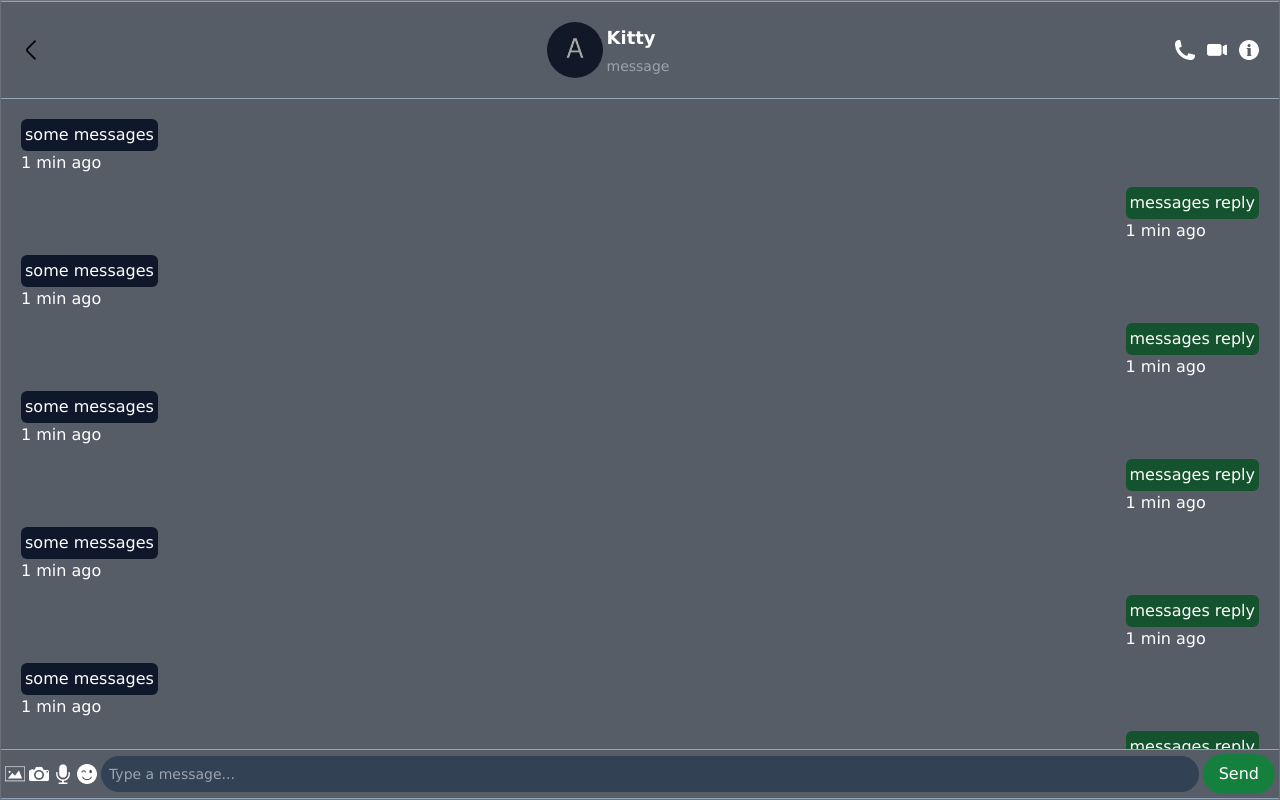
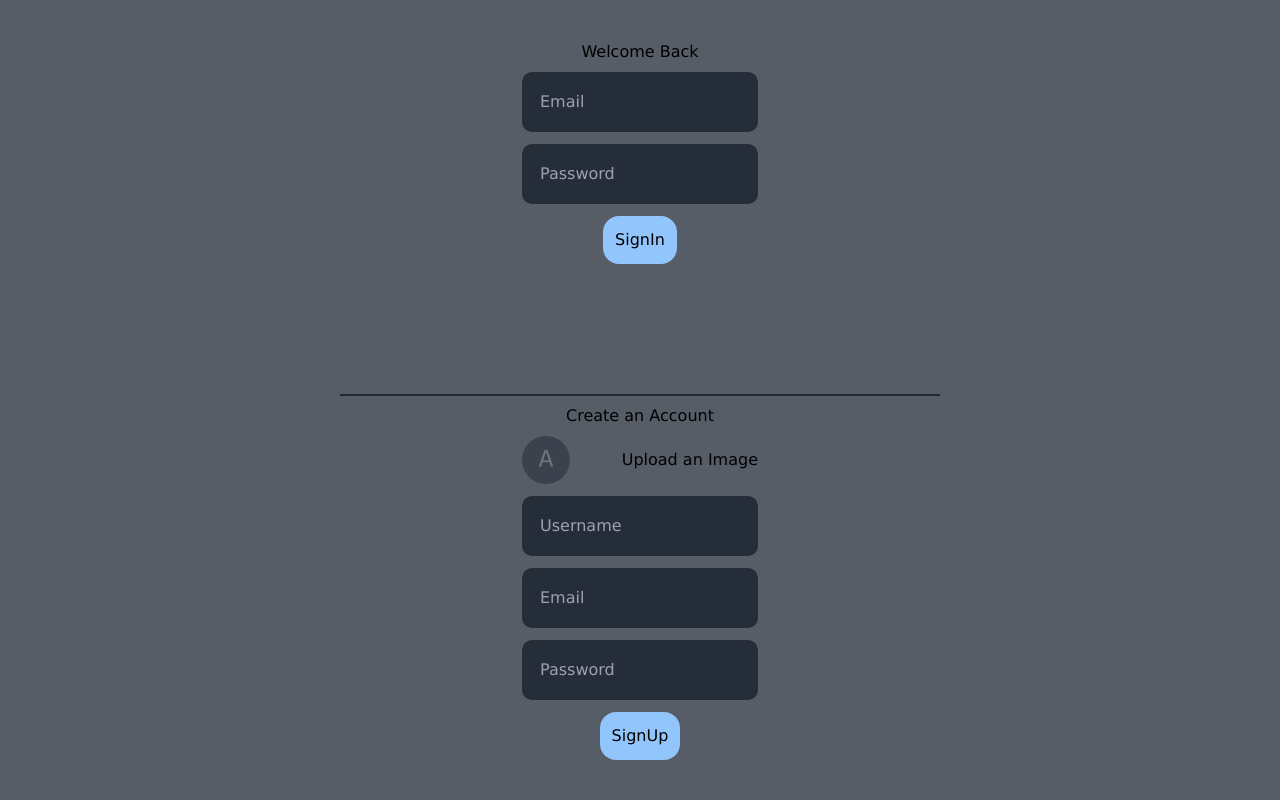
Before and after one commit to Monk-Codes/sparkii, a React (Vite) app: page /chat in a window 1280 px wide. Built offline with nearby package versions, Linux system fonts and the light colour scheme.

Commit message:
until notification

```diff
--- a/package.json
+++ b/package.json
@@ -13,7 +13,8 @@
   "emoji-picker-react": "^4.9.3",
   "react": "^18.2.0",
   "react-dom": "^18.2.0",
-  "react-router-dom": "^6.23.1"
+  "react-router-dom": "^6.23.1",
+  "react-toastify": "^10.0.5"
  },
  "devDependencies": {
   "@types/react": "^18.2.66",
--- a/src/App.jsx
+++ b/src/App.jsx
@@ -1,17 +1,30 @@
 import Chat from "./components/chat/Chat";
 import ChatDetail from "./components/detail/ChatDetail";
 import List from "./components/list/List";
+
 import { BrowserRouter, Route, Routes } from "react-router-dom";
+import LoginPage from "./components/login/LoginPage";
+import Notification from "./components/notification/Notification";
 const App = () => {
+ const user = false;
  return (
   <>
+   <div className="container">
+    {user ? (
      <BrowserRouter>
       <Routes>
+       <>
         <Route path="/" element={<List />} />
         <Route path="/chat" element={<Chat />} />
         <Route path="/detail" element={<ChatDetail />} />
+       </>
       </Routes>
      </BrowserRouter>
+    ) : (
+     <LoginPage />
+    )}
+    <Notification />
+   </div>
   </>
  );
 };
--- a/src/components/chat/Chat.jsx
+++ b/src/components/chat/Chat.jsx
@@ -1,5 +1,5 @@
 import EmojiPicker from "emoji-picker-react";
-import { useState } from "react";
+import { useEffect, useRef, useState } from "react";
 import { useNavigate } from "react-router-dom";
 
 const Chat = () => {
@@ -9,6 +9,10 @@ const Chat = () => {
   setText((prev) => prev + e.emoji);
   setShowEmoji(false);
  };
+ const endRef = useRef(null);
+ useEffect(() => {
+  endRef.current?.scrollIntoView({ behavior: "smooth" });
+ });
  const navigate = useNavigate();
  return (
   <>
@@ -67,6 +71,7 @@ const Chat = () => {
          <span>1 min ago</span>
         </div>
        </div>
+
        <div className="messageMy max-w-48 flex gap-1 flex-col self-end">
         <div className="texts">
          <p className="bg-green-900 rounded-md p-1">messages reply</p>
@@ -116,6 +121,7 @@ const Chat = () => {
         </div>
        </div>
        {/* card end */}
+       <div ref={endRef}></div>
       </div>
 
       <div className="bottom p-1 gap-1 flex items-center justify-between border-t-slate-400 border-t mb-auto">
--- a/src/components/detail/ChatDetail.jsx
+++ b/src/components/detail/ChatDetail.jsx
@@ -68,6 +68,7 @@ const ChatDetail = () => {
        </div>
        {/* Setting end */}
        <button className=" bg-red-400 hover:bg-red-500 max-w-48 items-center cursor-pointer rounded-full p-2">Block User</button>
+       <button className=" bg-red-400 hover:bg-red-500 max-w-48 items-center cursor-pointer rounded-full p-2">Logout</button>
       </div>
      </div>
     </div>
--- /dev/null
+++ b/src/components/login/LoginPage.jsx
@@ -0,0 +1,57 @@
+import { useState } from "react";
+import { toast } from "react-toastify";
+
+const LoginPage = () => {
+ const [avatar, setAvatar] = useState({
+  file: null,
+  url: "",
+ });
+ const handleAvatar = (e) => {
+  if (e.target.files[0]) {
+   setAvatar({
+    file: e.target.files[0],
+    url: URL.createObjectURL(e.target.files[0]),
+   });
+  } else
+   () => {
+    setAvatar({
+     file: null,
+     url: "",
+    });
+   };
+ };
+ const handleLogin = (e) => {
+  e.preventDefault();
+  toast.success("Login successful");
+ };
+ return (
+  <div className="login w-full h-full flex flex-col items-center gap-2 p-10">
+   <div className="item  flex-1 flex flex-col items-center gap-2">
+    <h2>Welcome Back</h2>
+    <form className="flex flex-col items-center justify-center gap-3 " onSubmit={handleLogin}>
+     <input type="text" placeholder="Email" name="email" />
+     <input type="text" placeholder="Password" name="password" />
+     <button className="p-3 cursor-pointer bg-blue-300 hover:bg-blue-400 rounded-2xl">SignIn</button>
+    </form>
+   </div>
+   {/* Separator */}
+   <div className="separator w-1/2 border border-gray-800"></div>
+   <div className="item flex-1 flex flex-col items-center gap-2">
+    <h2>Create an Account</h2>
+    <form className="flex flex-col items-center justify-center gap-3">
+     <label htmlFor="file">
+      <img src={avatar.url || "./avatar.png"} alt="avatar" className="w-12 h-12 rounded-full object-cover opacity-40" />
+      Upload an Image
+     </label>
+     <input type="file" id="file" style={{ display: "none" }} onChange={handleAvatar} />
+     <input type="text" placeholder="Username" name="username" />
+     <input type="text" placeholder="Email" name="email" />
+     <input type="password" placeholder="Password" name="password" />
+     <button className="p-3 cursor-pointer bg-blue-300 hover:bg-blue-400 rounded-2xl">SignUp</button>
+    </form>
+   </div>
+  </div>
+ );
+};
+
+export default LoginPage;
--- /dev/null
+++ b/src/components/notification/Notification.jsx
@@ -0,0 +1,13 @@
+import { ToastContainer } from "react-toastify";
+import "react-toastify/dist/ReactToastify.css";
+
+ToastContainer;
+const Notification = () => {
+ return (
+  <div className="">
+   <ToastContainer position="top-center" closeOnClick newestOnTop theme="dark" limit={1} />
+  </div>
+ );
+};
+
+export default Notification;
--- a/src/index.css
+++ b/src/index.css
@@ -13,7 +13,6 @@ body {
  align-items: center;
  justify-content: center;
  height: 100dvh;
- color: white;
 }
 .container {
  width: 100dvw;
@@ -29,79 +28,20 @@ body {
  backdrop-filter: blur(10px) saturate(180%);
  border: 1px solid rgba(255, 255, 255, 0.12);
 }
-.color-change-2x {
- -webkit-animation: color-change-2x 30s ease-in-out infinite alternate both;
- animation: color-change-2x 30s ease-in-out infinite alternate both;
+
+input {
+ padding: 18px;
+ bottom: none;
+ outline: none;
+ background: rgba(17, 25, 37, 0.7);
+ color: white;
+ border-radius: 10px;
 }
-
-@-webkit-keyframes color-change-2x {
- 0% {
-  background: #ffffff;
- }
- 10% {
-  background: #f2f2f2;
- }
- 20% {
-  background: #e6e6e6;
- }
- 30% {
-  background: #d9d9d9;
- }
- 40% {
-  background: #cccccc;
- }
- 50% {
-  background: #bfbfbf;
- }
- 60% {
-  background: #cccccc;
- }
- 70% {
-  background: #d9d9d9;
- }
- 80% {
-  background: #e6e6e6;
- }
- 90% {
-  background: #f2f2f2;
- }
- 100% {
-  background: #ffffff;
- }
+label {
+ width: 100%;
+ display: flex;
+ align-items: center;
+ justify-content: space-between;
+ cursor: pointer;
+ text-decoration: wavy;
 }
-
-@keyframes color-change-2x {
- 0% {
-  background: #ffffff;
- }
- 10% {
-  background: #f2f2f2;
- }
- 20% {
-  background: #e6e6e6;
- }
- 30% {
-  background: #d9d9d9;
- }
- 40% {
-  background: #cccccc;
- }
- 50% {
-  background: #bfbfbf;
- }
- 60% {
-  background: #cccccc;
- }
- 70% {
-  background: #d9d9d9;
- }
- 80% {
-  background: #e6e6e6;
- }
- 90% {
-  background: #f2f2f2;
- }
- 100% {
-  background: #ffffff;
- }
-}
```
Also changed, not shown: 1 other file (tests, documents, lock files or other folders). Lines whose indentation alone changed are shown as unchanged.
